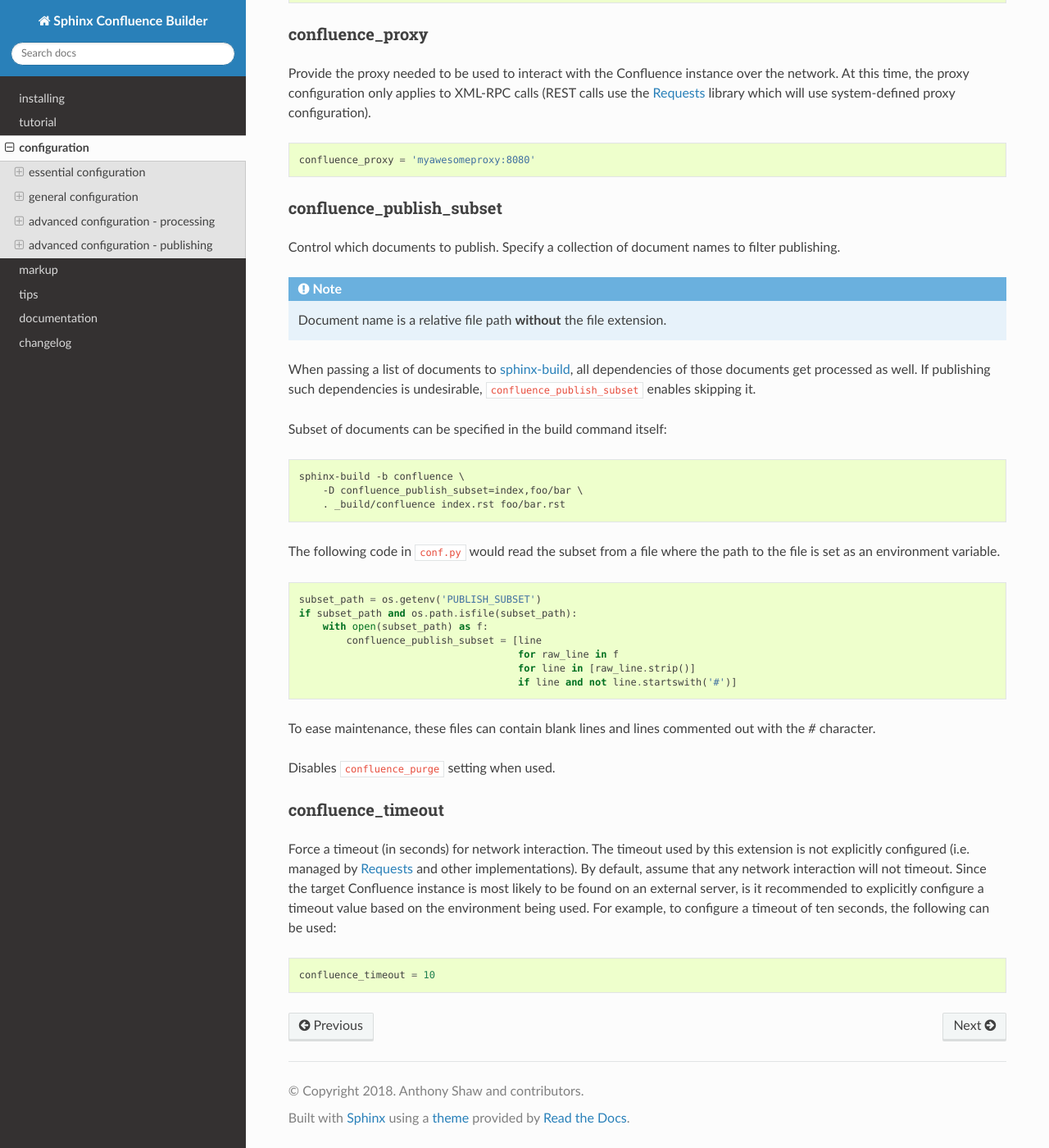
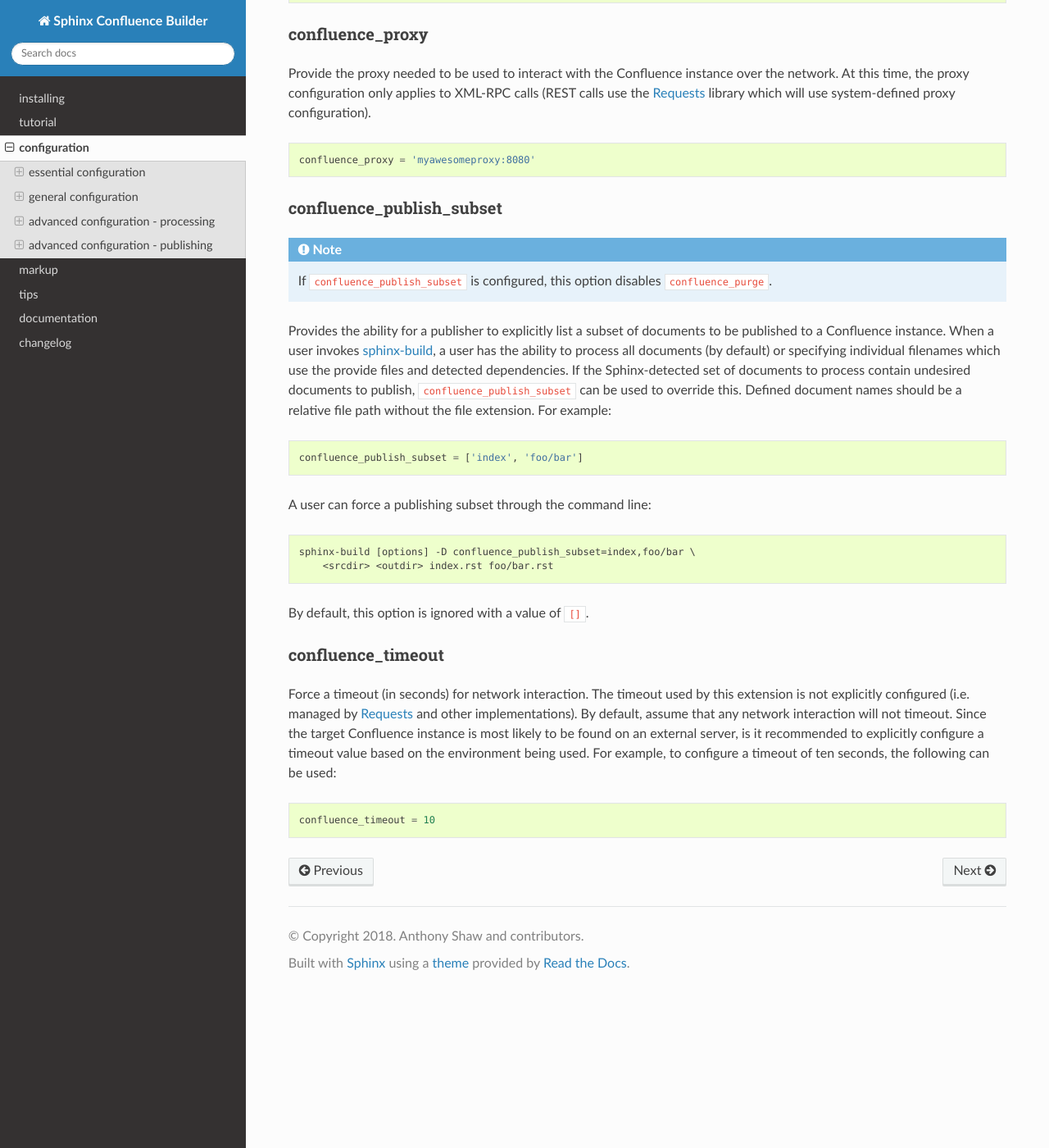
Before and after one commit to sphinx-contrib/confluencebuilder, a Sphinx documentation site: the page built from doc/configuration.rst, in a window 1280 px wide and 1400 px high, scrolled down 9951 px. Shown: the whole window at 82% size. Built offline with Sphinx 7.4.7 and the Read the Docs theme 2.0.0, drawn with Linux system fonts in a browser that asks for light colours.

Commit message:
doc: cleanup confluence_publish_subset
Providing a series of changes to the `confluence_publish_subset`
documentation:

- Remove the internal section references for the option (and in turn,
   remove the replace substitution as it is no longer used).
- (selfishly) Re-write the description of the option.
- Removing the advanced example (to be re-introduced in a following
   commit under "tips").

Signed-off-by: James Knight <james.d.knight@live.com>

```diff
--- a/doc/configuration.rst
+++ b/doc/configuration.rst
@@ -567,49 +567,37 @@ configuration).
 
    confluence_proxy = 'myawesomeproxy:8080'
 
-.. |confluence_publish_subset| replace:: ``confluence_publish_subset``
 .. _confluence_publish_subset:
 
 confluence_publish_subset
 ~~~~~~~~~~~~~~~~~~~~~~~~~
 
-Control which documents to publish.
-Specify a collection of document names to filter publishing.
-
 .. note::
 
-    Document name is a relative file path **without** the file extension.
+    If ``confluence_publish_subset`` is configured, this option disables
+    |confluence_purge|_.
 
-When passing a list of documents to sphinx-build_,
-all dependencies of those documents get processed as well.
-If publishing such dependencies is undesirable,
-|confluence_publish_subset|_ enables skipping it.
+Provides the ability for a publisher to explicitly list a subset of documents to
+be published to a Confluence instance. When a user invokes sphinx-build_, a user
+has the ability to process all documents (by default) or specifying individual
+filenames which use the provide files and detected dependencies. If the
+Sphinx-detected set of documents to process contain undesired documents to
+publish, ``confluence_publish_subset`` can be used to override this. Defined
+document names should be a relative file path without the file extension. For
+example:
 
-Subset of documents can be specified in the build command itself:
+.. code-block:: python
+
+   confluence_publish_subset = ['index', 'foo/bar']
+
+A user can force a publishing subset through the command line:
 
 .. code-block:: none
 
-    sphinx-build -b confluence \
-        -D confluence_publish_subset=index,foo/bar \
-        . _build/confluence index.rst foo/bar.rst
+   sphinx-build [options] -D confluence_publish_subset=index,foo/bar \
+       <srcdir> <outdir> index.rst foo/bar.rst
 
-The following code in ``conf.py`` would read the subset from a file
-where the path to the file is set as an environment variable.
-
-.. code-block:: python
-
-    subset_path = os.getenv('PUBLISH_SUBSET')
-    if subset_path and os.path.isfile(subset_path):
-        with open(subset_path) as f:
-            confluence_publish_subset = [line
-                                         for raw_line in f
-                                         for line in [raw_line.strip()]
-                                         if line and not line.startswith('#')]
-
-To ease maintenance, these files can contain blank lines
-and lines commented out with the *#* character.
-
-Disables |confluence_purge|_ setting when used.
+By default, this option is ignored with a value of ``[]``.
 
 .. _confluence_timeout:
 
```
